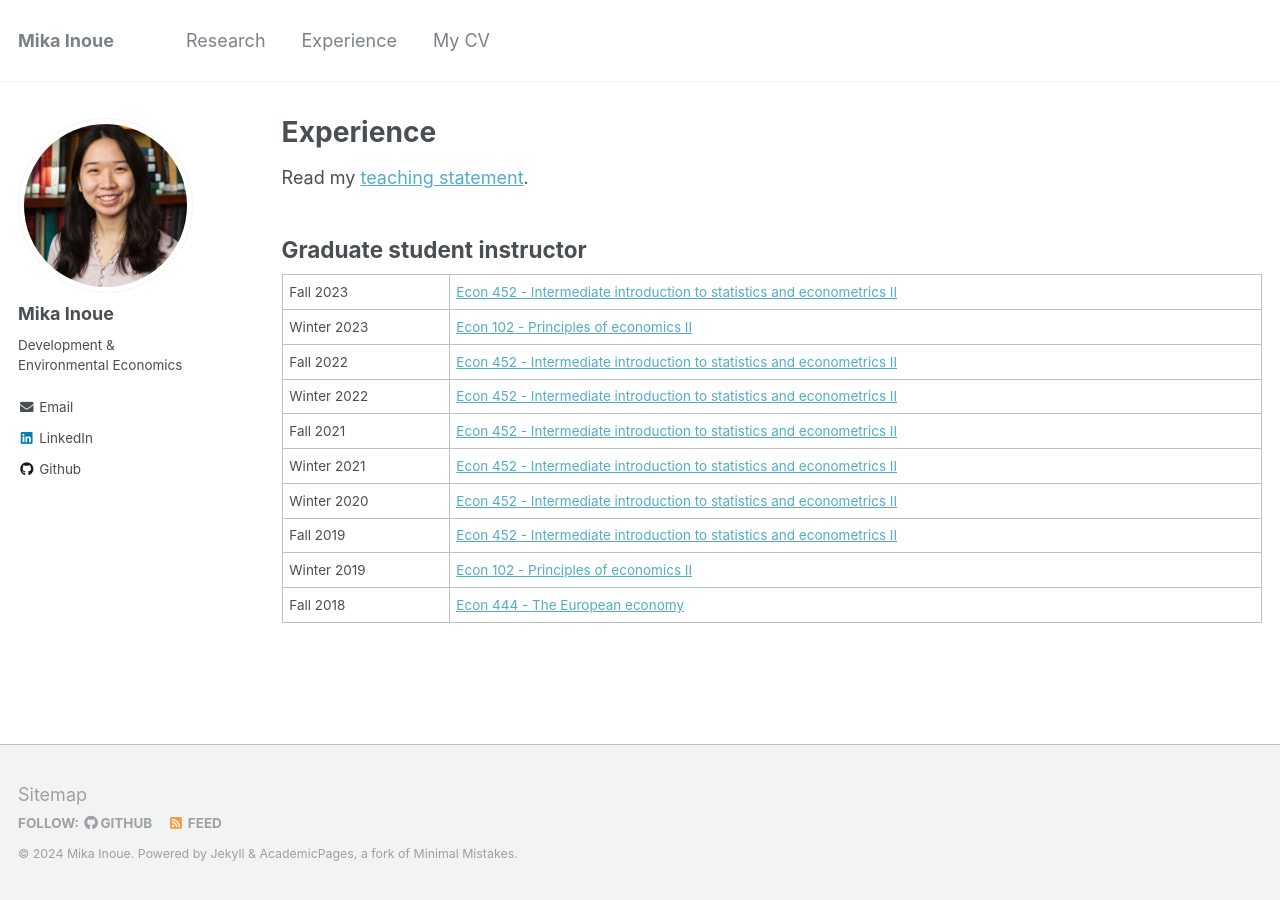
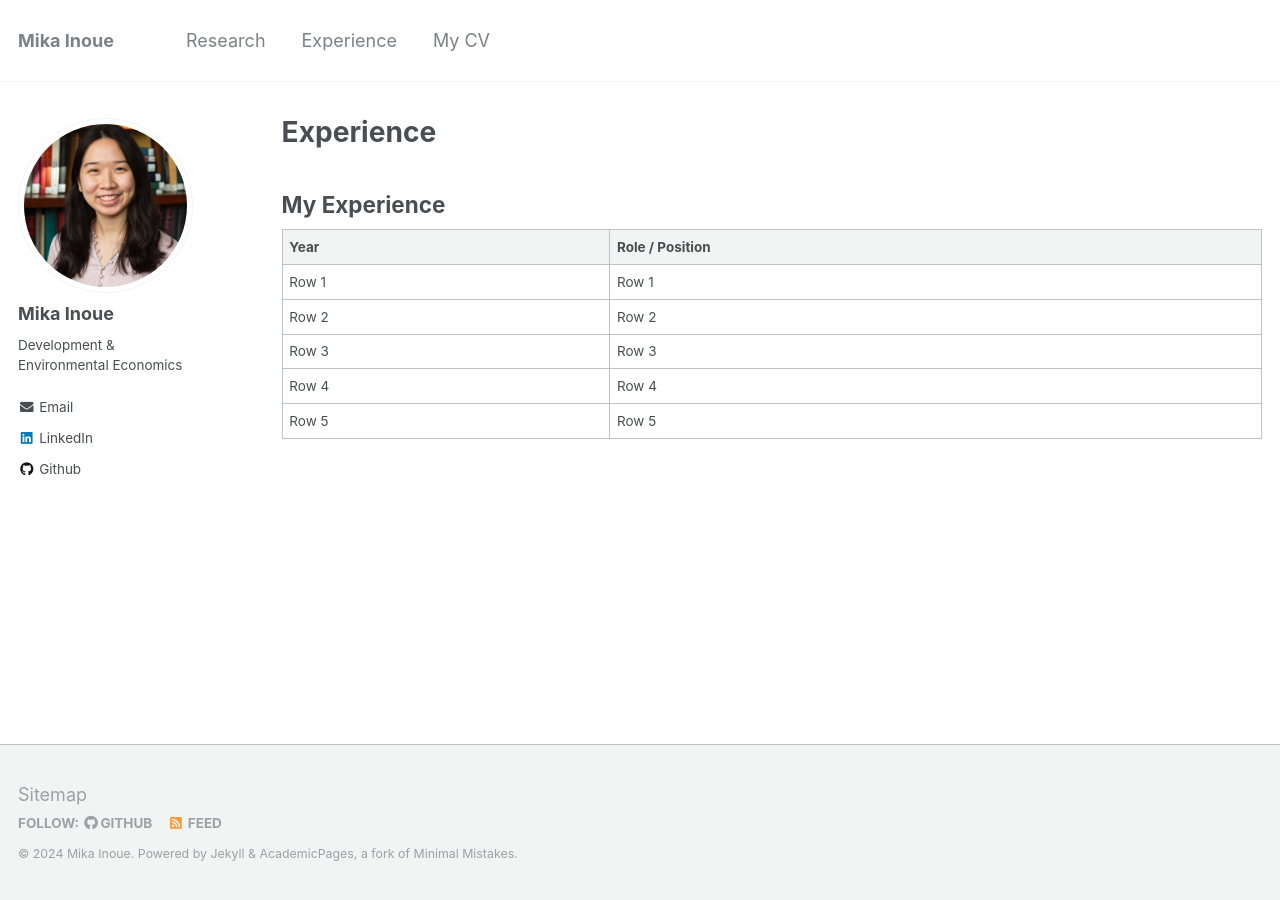
Before and after one commit to mdinoue/mdinoue.github.io, a Jekyll site: the page built from _pages/experience.md, in a window 1280 px wide. Built offline with Jekyll 4.4.1, drawn with Linux system fonts in a browser that asks for light colours.

Commit message:
Update experience.md

```diff
--- a/_pages/experience.md
+++ b/_pages/experience.md
@@ -5,32 +5,12 @@ permalink: /experience/
 author_profile: true
 ---
 
-{% include base_path %}
+## My Experience
 
-Read my [teaching statement][teaching_statement].
-
-## Graduate student instructor
-
-| --- | --- |
-| Fall 2023 | [Econ 452 - Intermediate introduction to statistics and econometrics II][452_course_guide_7] |
-| Winter 2023 | [Econ 102 - Principles of economics II][102_course_guide_2] |
-| Fall 2022 | [Econ 452 - Intermediate introduction to statistics and econometrics II][452_course_guide_6] |
-| Winter 2022 | [Econ 452 - Intermediate introduction to statistics and econometrics II][452_course_guide_5] |
-| Fall 2021 | [Econ 452 - Intermediate introduction to statistics and econometrics II][452_course_guide_4] |
-| Winter 2021 | [Econ 452 - Intermediate introduction to statistics and econometrics II][452_course_guide_3] |
-| Winter 2020 | [Econ 452 - Intermediate introduction to statistics and econometrics II][452_course_guide_2] |
-| Fall 2019 | [Econ 452 - Intermediate introduction to statistics and econometrics II][452_course_guide_1] |
-| Winter 2019 | [Econ 102 - Principles of economics II][102_course_guide_1] |
-| Fall 2018 | [Econ 444 - The European economy][444_course_guide] |
-
-[teaching_statement]: ../files/teaching_statement.pdf
-[102_course_guide_1]: https://www.lsa.umich.edu/cg/cg_detail.aspx?content=2220ECON102200&termArray=w_19_2220
-[102_course_guide_2]: https://www.lsa.umich.edu/cg/cg_detail.aspx?content=2420ECON102100&termArray=w_23_2420
-[444_course_guide]: http://www.lsa.umich.edu/cg/cg_detail.aspx?content=2210ECON444001&termArray=f_18_2210
-[452_course_guide_1]: https://www.lsa.umich.edu/cg/cg_detail.aspx?content=2260ECON452001&termArray=f_19_2260
-[452_course_guide_2]: https://www.lsa.umich.edu/cg/cg_detail.aspx?content=2270ECON452001&termArray=w_20_2270
-[452_course_guide_3]: https://www.lsa.umich.edu/cg/cg_detail.aspx?content=2320ECON452001&termArray=w_21_2320
-[452_course_guide_4]: https://www.lsa.umich.edu/cg/cg_detail.aspx?content=2360ECON452001&termArray=f_21_2360
-[452_course_guide_5]: https://www.lsa.umich.edu/cg/cg_detail.aspx?content=2370ECON452001&termArray=w_22_2370
-[452_course_guide_6]: https://www.lsa.umich.edu/cg/cg_detail.aspx?content=2410ECON452001&termArray=f_22_2410
-[452_course_guide_7]: https://www.lsa.umich.edu/cg/cg_detail.aspx?content=2460ECON452001&termArray=f_23_2460
+| Year | Role / Position |
+|----------|----------|
+| Row 1    | Row 1    |
+| Row 2    | Row 2    |
+| Row 3    | Row 3    |
+| Row 4    | Row 4    |
+| Row 5    | Row 5    |
```
